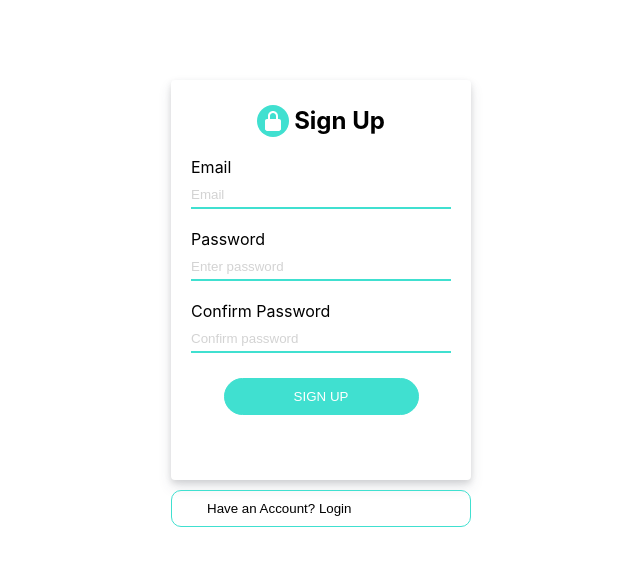
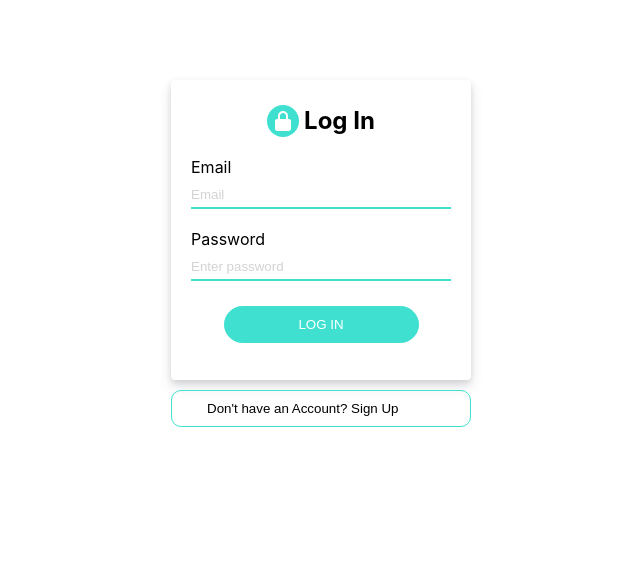
Before and after one commit to Ayeshashaikh222/Expense_Tracker_project, a React (Create React App) app: page / in a window 1280 px wide. Shown: the top 566 px of the page, without its empty margins (319-959 px from the left). Built offline with nearby package versions, Linux system fonts and the light colour scheme.

Commit message:
Login Screen

```diff
--- a/package.json
+++ b/package.json
@@ -11,6 +11,7 @@
     "react-bootstrap": "^2.9.2",
     "react-dom": "^18.2.0",
     "react-icons": "^5.0.1",
+    "react-router-dom": "^6.21.2",
     "react-scripts": "5.0.1",
     "web-vitals": "^2.1.4"
   },
--- a/src/App.js
+++ b/src/App.js
@@ -1,14 +1,32 @@
 import './App.css';
+import React, { useContext } from 'react';
 import Authentication from './components/Authentication/Authentication';
-
+import { Routes, Route } from "react-router-dom";
+import AuthContext from './Store/AuthContext';
+import Home from './Pages/Home';
 
 function App() {
+  const authcontext = useContext(AuthContext)
+
   return (
     <>
-    <Authentication />
+    <Routes>
+      <Route path='/' element={<Authentication />} />
+
+       {authcontext.isLoggedIn && (
+       <>
+       <Route path='/home' element={<Home/> }/>
+
+       </>
+       )}
+
+      {!authcontext.isLoggedIn && <Route path='/auth' element={<Authentication />} />}
+
+    </Routes>
 
     </>
+
   );
-}
+};
 
 export default App;
--- /dev/null
+++ b/src/Pages/Home.js
@@ -0,0 +1,12 @@
+import React from 'react'
+
+const Home = (props) => {
+  return (
+    <>
+    <div>Welcome to Expense Tracker</div>
+
+    </>
+  );
+};
+
+export default Home;
--- /dev/null
+++ b/src/Store/AuthContext.js
@@ -0,0 +1,54 @@
+
+import React, { useState , useEffect} from "react";
+
+const AuthContext = React.createContext({
+    token: "",
+    isLoggedIn: false,
+    login: (token, email) => {},
+    logout: () => {}
+
+
+});
+
+export const AuthContextProvider = (props) => {
+
+    const [token, setToken] = useState("");
+    const [email, setEmail] = useState("");
+
+    const userIsLoggedIn = !!token;
+
+    useEffect(() => {
+        const initialToken = localStorage.getItem("token");
+        const initialEmail = localStorage.getItem("email");
+        if(initialToken && initialEmail){
+            setToken(initialToken);
+            setEmail(initialEmail);
+        }
+    }, []);
+
+    const logInHandler = (token, email) => {
+     setToken(token);
+     setEmail(email);
+     localStorage.setItem("email", email);
+     localStorage.setItem("token", token);
+    };
+
+    const logoutHandler = () => {
+       setToken(null);
+    };
+
+    const contextValue = {
+        token: token,
+        email: email,
+        login: logInHandler,
+        logout: logoutHandler
+    }
+
+    return (
+        <AuthContext.Provider value={contextValue}>
+           {props.children}
+        </AuthContext.Provider>
+    );
+}
+
+export default AuthContext;
--- a/src/components/Authentication/Authentication.js
+++ b/src/components/Authentication/Authentication.js
@@ -2,72 +2,130 @@ import React, { useRef, useState, useContext } from "react";
 import { BiSolidLockAlt } from "react-icons/bi";
 import stylesheet from "./Authentication.module.css";
 import { Col, Row, Button, Form } from "react-bootstrap";
-
+import AuthContext from "../../Store/AuthContext";
+import { useNavigate } from "react-router-dom";
 
 const Authentication = (props) => {
 
+  const navigate = useNavigate();
 
-    const emailInputRef = useRef()
-    const passwordInputRef = useRef()
-    const confirmPasswordInputRef =useRef()
+    const emailInputRef = useRef();
+    const passwordInputRef = useRef();
+    const confirmPasswordInputRef =useRef();
+
+    const authcontext = useContext(AuthContext);
+
+    const [isLogin, setIsLogin] = useState(true);
+
+    const switchAuthModeHandler = () => {
+      setIsLogin((prevState) => !prevState);
+    };
 
   const submitHandler =(event)=>{
     event.preventDefault()
 
     const enterdEmail = emailInputRef.current.value
     const enterdPassword = passwordInputRef.current.value
-    const enterdConfirmPassword = confirmPasswordInputRef.current.value
+    const enterdConfirmPassword = !isLogin? confirmPasswordInputRef.current.value: null
 
     let errorMessage
-    let url= "https://identitytoolkit.googleapis.com/v1/accounts:signUp?key=AIzaSyCx6diWtCvuIc81jygEdF0IKmvnDVNFLyE"
-    if(enterdEmail && enterdPassword && enterdConfirmPassword){
-        if(enterdPassword !== enterdConfirmPassword){
-            alert("Please check Passowrd")
+    let url;
+    if (!isLogin && enterdPassword !== enterdConfirmPassword) {
+      console.log(enterdPassword,enterdConfirmPassword)
+      alert("password didn't match");
+      return;
+    }
+
+    if (isLogin) {
+      url =
+        "https://identitytoolkit.googleapis.com/v1/accounts:signInWithPassword?key=AIzaSyCx6diWtCvuIc81jygEdF0IKmvnDVNFLyE";
+    }
+
+    if (!isLogin && enterdPassword === enterdConfirmPassword) {
+      url =
+        "https://identitytoolkit.googleapis.com/v1/accounts:signUp?key=AIzaSyBG_zzX0vmA0rh-Ngs3iUqHr5rh6UIpfgM";
+    }
+
+    fetch(url, {
+      method: "POST",
+      body: JSON.stringify({
+        email: enterdEmail,
+        password: enterdPassword,
+        returnSecureToken: true,
+      }),
+      headers: {
+        "Content-Type": "application/json",
+      },
+    })
+      .then((res) => {
+        if (res.ok) {
+          return res.json();
+        } else {
+          return res.json().then((data) => {
+            if(isLogin){
+              if(data.error.message==="EMAIL_NOT_FOUND"){
+                errorMessage="User not found."
+              }else if(data.error.message==="INVALID_PASSWORD"){
+                errorMessage ="Invalid password."
               }else{
-          fetch(url,{
-            method:"POST",
-            body:JSON.stringify({
-              email:enterdEmail,
-              password:enterdPassword,
-              confirmPassword:enterdConfirmPassword,
-              returnSecureToken:true
-            }),
-            headers:{
-              "Content-Type": "application/json",
+                errorMessage="Login Failed!"
               }
-          }).then((res)=>{
-            if(res.ok){
-              return res.json()
+            }
+            else{
+              if(data.error.message==="EMAIL_EXISTS"){
+                  errorMessage="User already exists."
               }else{
-              return res.json().then((data)=>{
-                errorMessage = "Authentication Failed !"
-                throw new Error(errorMessage)
-              })
+                errorMessage="Sign-up Failed!"
               }
-          }).then((data)=>{
-            console.log(data)
-          }).catch((err)=>{
-            alert(err.message)
-          })
             }
 
 
+            throw new Error(errorMessage);
+          });
+        }
+      })
+      .then((data) => {
+        if(errorMessage){
+          alert(errorMessage)
         }else{
-      alert("Please enter valid details")
+          if(isLogin){
+            navigate('/home')
+            console.log("User has successfully signed in")
+          }else{
+            navigate('/home')
+            console.log("User has successfully signed up")
           }
+
+          authcontext.login(data.idToken);
+          console.log(data);
+
+          if(!isLogin){
+            confirmPasswordInputRef.current.value=""
           }
+          emailInputRef.current.value=""
+          passwordInputRef.current.value=""
+        }
+
+
+      })
+      .catch((err) => {
+        alert(err.message);
+      });
+  };
+
 
   return (
     <>
       <Form onSubmit={submitHandler}
-        className={`${stylesheet["auth-root"]}`}
+        className={`${isLogin?stylesheet['auth-root-login']:stylesheet["auth-root"]}`}
         breakpoints={["xxxl", "xxl", "xl", "lg", "md", "sm", "xs", "xxs"]}
-        minBreakpoint="xxs"
+        minbreakpoint="xxs"
       >
         <Row xs={2} md={4} lg={6}>
           <Col>
             <h2 className={stylesheet.heading}>
-              <BiSolidLockAlt className={stylesheet.lock} /> Sign Up
+            <BiSolidLockAlt className={stylesheet.lock} />
+            {isLogin ? "Log In" : "Sign Up"}
             </h2>
           </Col>
           <Form.Group
@@ -82,6 +140,7 @@ const Authentication = (props) => {
 
               type="email"
               placeholder="Email"
+              required
               ref={emailInputRef}
 
             />
@@ -101,12 +160,13 @@ const Authentication = (props) => {
 
               type="password"
               placeholder="Enter password"
+              required
               ref={passwordInputRef}
 
             />
           </Form.Group>
 
-          <Form.Group
+         {!isLogin && ( <Form.Group
             as={Col}
             xs={12}
             md={8}
@@ -117,23 +177,28 @@ const Authentication = (props) => {
             </Form.Label>
             <Form.Control
               className={`${stylesheet["form-controls"]}`}
-
               type="password"
               placeholder="Confirm password"
+              required
               ref={confirmPasswordInputRef}
 
             />
           </Form.Group>
+         )}
           <Form.Group as={Col} className={`${stylesheet["form-group"]}`}>
             <Button type="submit" className={stylesheet.btn}>
-              Sign Up
+           { isLogin ? "Log In" : "Sign Up"}
             </Button>
           </Form.Group>
         </Row>
 
       </Form>
-      <Button type="submit" className={stylesheet.switchBtn} >
-              Have an Account? Login
+      <Button
+        onClick={switchAuthModeHandler}
+        type="button"
+        className={stylesheet.switchBtn}
+      >
+        {isLogin ? "Don't have an Account? Sign Up" : "Have an Account? Login"}
       </Button>
 
     </>
--- a/src/components/Authentication/Authentication.module.css
+++ b/src/components/Authentication/Authentication.module.css
@@ -7,6 +7,20 @@
     box-shadow: rgba(60, 66, 87, 0.12) 0px 7px 14px 0px, rgba(0, 0, 0, 0.12) 0px 3px 6px 0px;
     padding: 5px 20px;
     border-radius: 4px;
+}
+
+.auth-root-login{
+    background: #fff;
+    width: 300px;
+    height: 300px;
+    margin: 80px auto 0;
+    box-sizing: border-box;
+    box-shadow: rgba(60, 66, 87, 0.12) 0px 7px 14px 0px, rgba(0, 0, 0, 0.12) 0px 3px 6px 0px;
+    padding: 5px 20px;
+    border-radius: 4px;
+    /* transition: 0.3s; */
+
+
 }
 
 .form-group {
--- a/src/index.js
+++ b/src/index.js
@@ -3,11 +3,17 @@ import ReactDOM from 'react-dom/client';
 import './index.css';
 import App from './App';
 import reportWebVitals from './reportWebVitals';
+import { AuthContextProvider } from './Store/AuthContext';
+import { BrowserRouter } from "react-router-dom";
 
 const root = ReactDOM.createRoot(document.getElementById('root'));
 root.render(
   <React.StrictMode>
+     <BrowserRouter>
+    <AuthContextProvider>
     <App />
+    </AuthContextProvider>
+    </BrowserRouter>
   </React.StrictMode>
 );
 
```
Also changed, not shown: 1 other file (tests, documents, lock files or other folders). Lines whose indentation alone changed are shown as unchanged.
